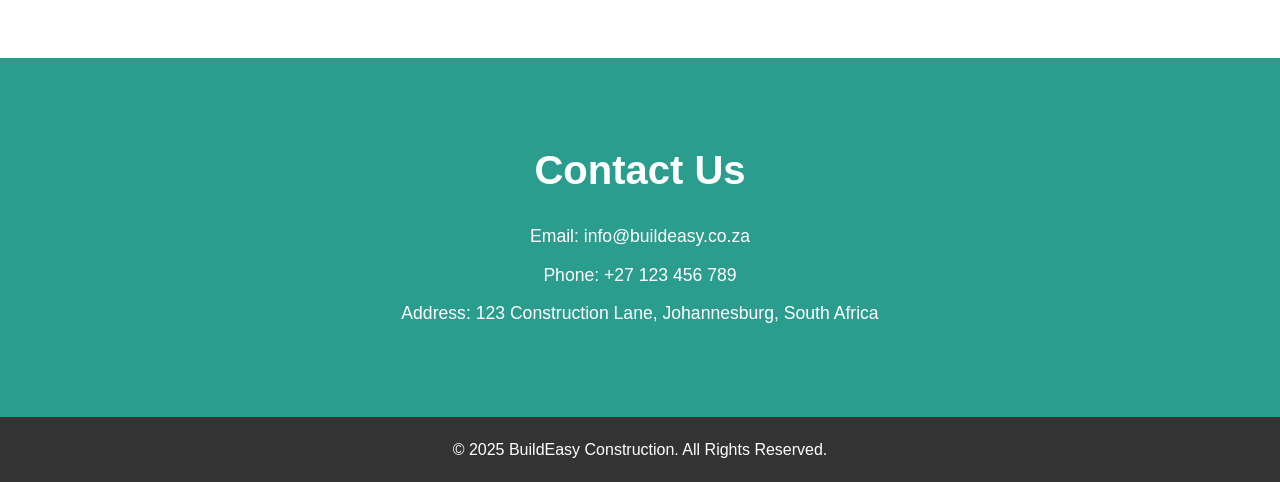
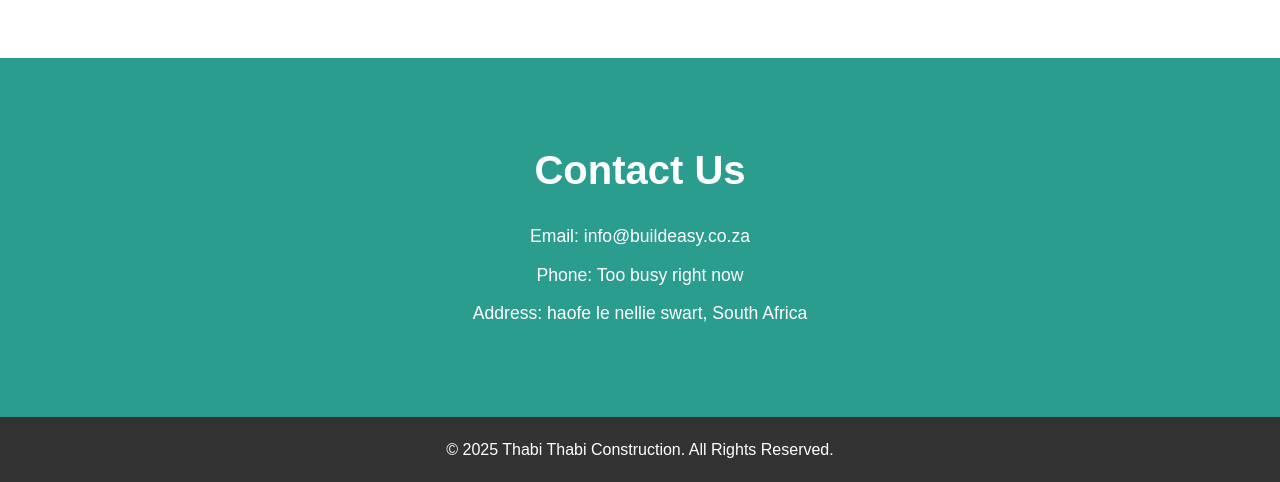
Before and after one commit to Vyk100/construction, a plain HTML site: page index.html in a window 1280 px wide. Shown: the part 1534-2016 px from the top of the page. Drawn offline with Linux system fonts and the light colour scheme.

Commit message:
Update index.html

```diff
--- a/index.html
+++ b/index.html
@@ -3,7 +3,7 @@
 <head>
     <meta charset="UTF-8">
     <meta name="viewport" content="width=device-width, initial-scale=1.0">
-    <title>BuildEasy Construction - South Africa</title>
+    <title>Thabi thabi Construction - South Africa</title>
     <style>
         * {
             margin: 0;
@@ -230,13 +230,13 @@
     <section id="contact">
         <h2>Contact Us</h2>
         <p>Email: info@buildeasy.co.za</p>
-        <p>Phone: +27 123 456 789</p>
-        <p>Address: 123 Construction Lane, Johannesburg, South Africa</p>
+        <p>Phone: Too busy right now</p>
+        <p>Address: haofe le nellie swart, South Africa</p>
     </section>
 
     <!-- Footer -->
     <footer>
-        <p>&copy; 2025 BuildEasy Construction. All Rights Reserved.</p>
+        <p>&copy; 2025 Thabi Thabi Construction. All Rights Reserved.</p>
     </footer>
 </body>
 </html>
```
